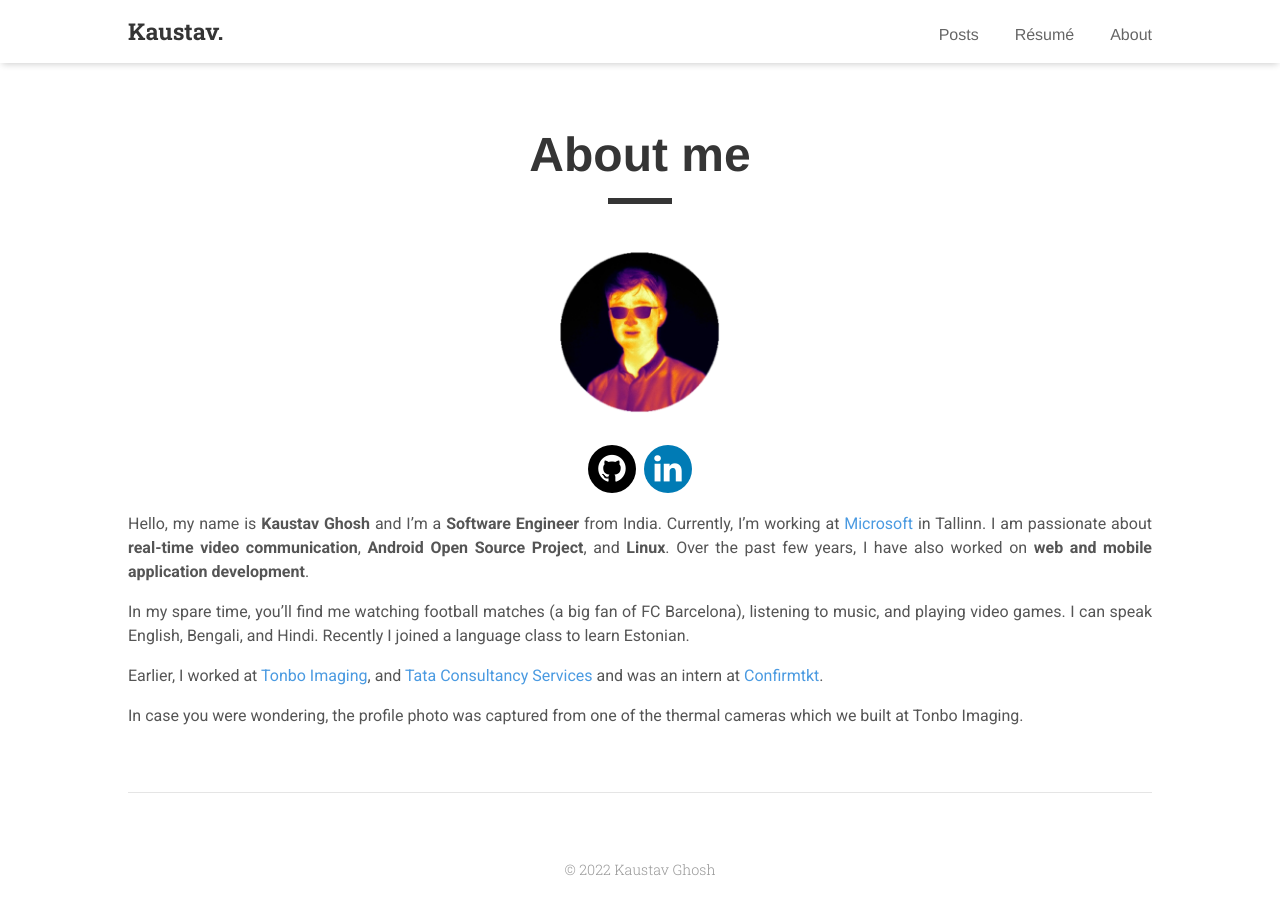
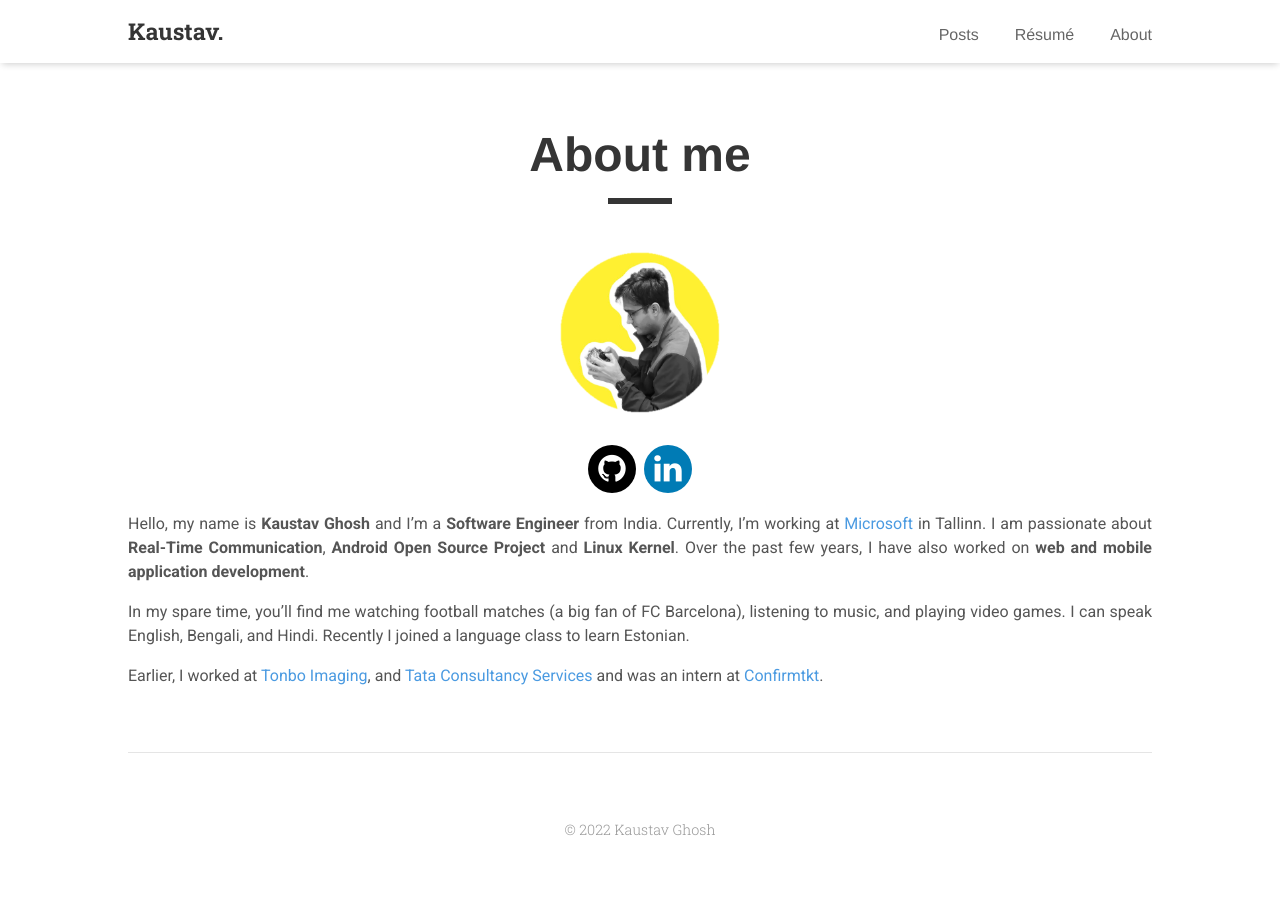
Before and after one commit to kaustav-net/kaustav.net, a Jekyll site: the page built from about.md, in a window 1280 px wide. Built offline with Jekyll 4.4.1, drawn with Linux system fonts in a browser that asks for light colours; comment, search, counter and statistics services are not loaded.

Commit message:
Update content

```diff
--- a/about.md
+++ b/about.md
@@ -12,10 +12,8 @@ comments: false
     <a href="https://www.linkedin.com/in/kaustav28" target="_blank" class="fa fa-linkedin"></a>
 </div>
 
-Hello, my name is **Kaustav Ghosh** and I'm a **Software Engineer** from India. Currently, I'm working at [Microsoft](https://microsoft.com/) in Tallinn. I am passionate about **real-time video communication**, **Android Open Source Project**, and **Linux**. Over the past few years, I have also worked on **web and mobile application development**.
+Hello, my name is **Kaustav Ghosh** and I'm a **Software Engineer** from India. Currently, I'm working at [Microsoft](https://microsoft.com/) in Tallinn. I am passionate about **Real-Time Communication**, **Android Open Source Project** and **Linux Kernel**. Over the past few years, I have also worked on **web and mobile application development**.
 
 In my spare time, you'll find me watching football matches (a big fan of FC Barcelona), listening to music, and playing video games. I can speak English, Bengali, and Hindi. Recently I joined a language class to learn Estonian.
 
 Earlier, I worked at [Tonbo Imaging](https://tonboimaging.com/), and [Tata Consultancy Services](https://www.tcs.com/) and was an intern at [Confirmtkt](https://www.confirmtkt.com/).
-
-In case you were wondering, the profile photo was captured from one of the thermal cameras which we built at Tonbo Imaging.
```
Also changed, not shown: assets/profile.png.
